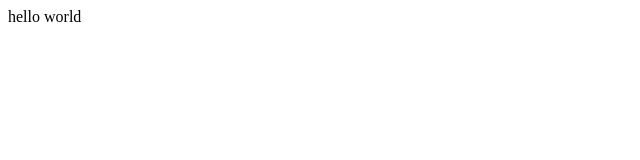
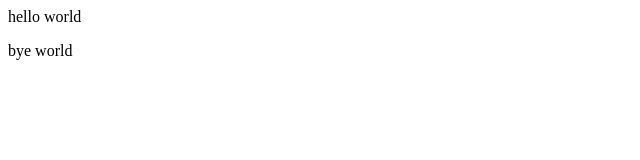
Before and after one commit to unnatijn-code/first-code, a plain HTML site: page index.html in a window 1280 px wide. Shown: the full height of the page, 0-640 px from the left. Drawn offline with Linux system fonts and the light colour scheme.

Commit message:
non staging commit

```diff
--- a/index.html
+++ b/index.html
@@ -1 +1,2 @@
 <p>hello world</p>
+<p>bye world</p>
```
